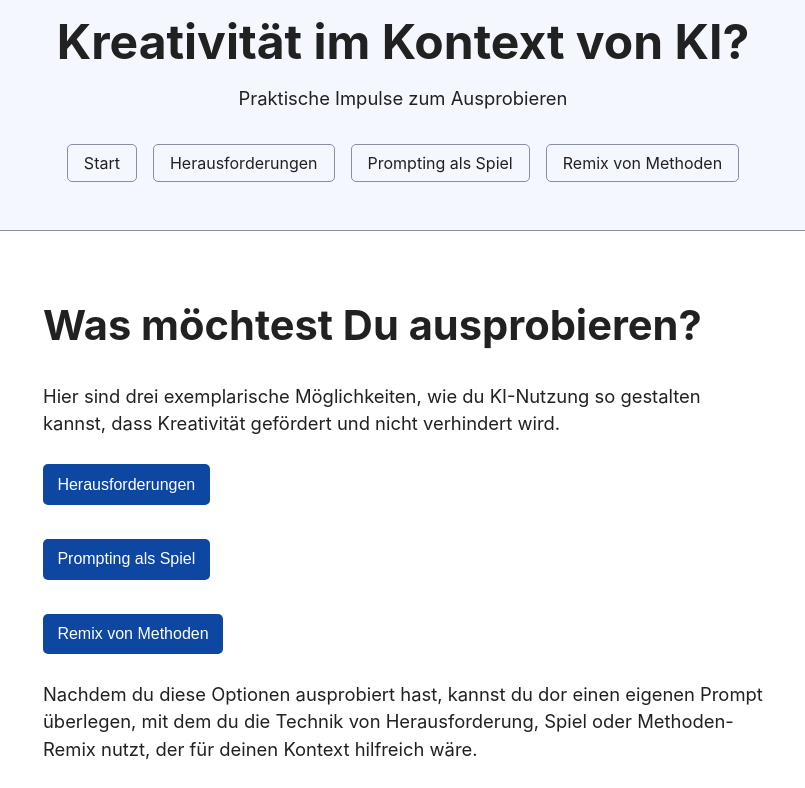
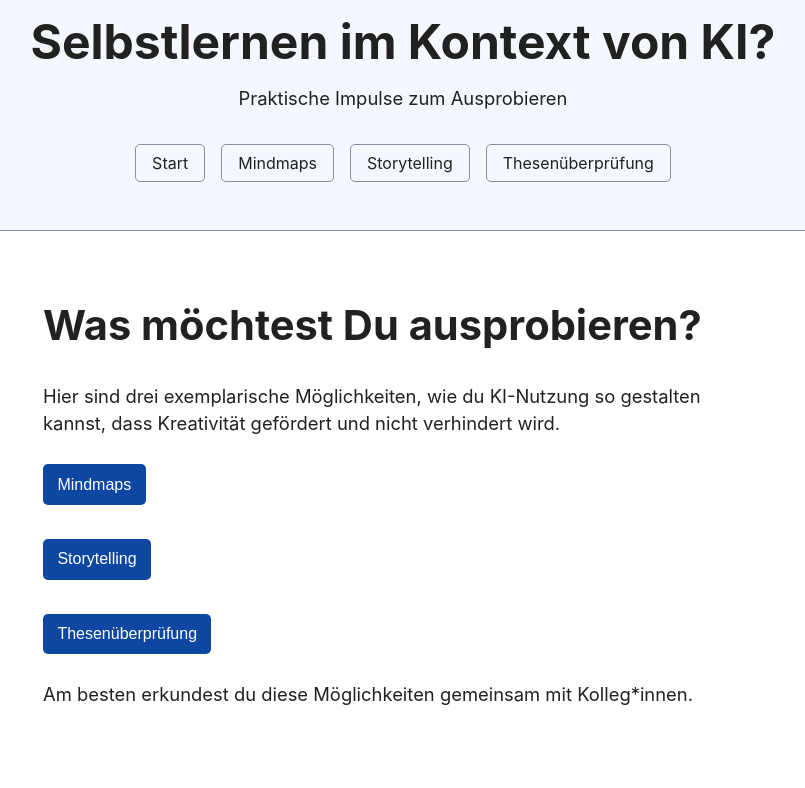
Before and after one commit to eBildungslabor/selbstlernen-ki, a plain HTML site: page index.html in a window 1280 px wide. Shown: the top 788 px of the page, without its empty margins (237-1042 px from the left). Drawn offline with Linux system fonts and the light colour scheme.

Commit message:
Update index.html

```diff
--- a/index.html
+++ b/index.html
@@ -4,19 +4,19 @@
     <meta charset="utf-8">
     <meta name="viewport" content="width=device-width, initial-scale=1.0">
     <link href="simple.css" rel="stylesheet">
-    <title>Kreativität im Kontext von KI</title>
+    <title>Selbstlernen im Kontext von KI</title>
   </head>
   <body>
 
   <header>
-    <h1>Kreativität im Kontext von KI?</h1>
+    <h1>Selbstlernen im Kontext von KI?</h1>
     <p>Praktische Impulse zum Ausprobieren</p>
     <nav>
       <ul>
         <li><a href="index.html">Start</a></li>
-        <li><a href="herausforderung.html">Herausforderungen</a></li>
-        <li><a href="spiel.html">Prompting als Spiel</a></li>
-        <li><a href="methoden.html">Remix von Methoden</a></li>
+        <li><a href="mindmaps.html">Mindmaps</a></li>
+        <li><a href="storytelling.html">Storytelling</a></li>
+        <li><a href="thesen.html">Thesenüberprüfung</a></li>
       </ul>
     </nav>
   </header>
@@ -25,10 +25,10 @@
     <h2>Was möchtest Du ausprobieren?</h2>
     <p>Hier sind drei exemplarische Möglichkeiten, wie du KI-Nutzung so gestalten kannst, dass Kreativität gefördert und nicht verhindert wird.</p>
 
-    <p><a href="herausforderung.html"><button>Herausforderungen</button></a></p>
-    <p><a href="spiel.html"><button>Prompting als Spiel</button></a></p>
-    <p><a href="methoden.html"><button>Remix von Methoden</button></a></p>
-    <p>Nachdem du diese Optionen ausprobiert hast, kannst du dor einen eigenen Prompt überlegen, mit dem du die Technik von Herausforderung, Spiel oder Methoden-Remix nutzt, der für deinen Kontext hilfreich wäre.</p>
+    <p><a href="mindmaps.html"><button>Mindmaps</button></a></p>
+    <p><a href="storytelling.html"><button>Storytelling</button></a></p>
+    <p><a href="thesen.html"><button>Thesenüberprüfung</button></a></p>
+    <p>Am besten erkundest du diese Möglichkeiten gemeinsam mit Kolleg*innen.</p>
   </main>
 
   <footer>
```
